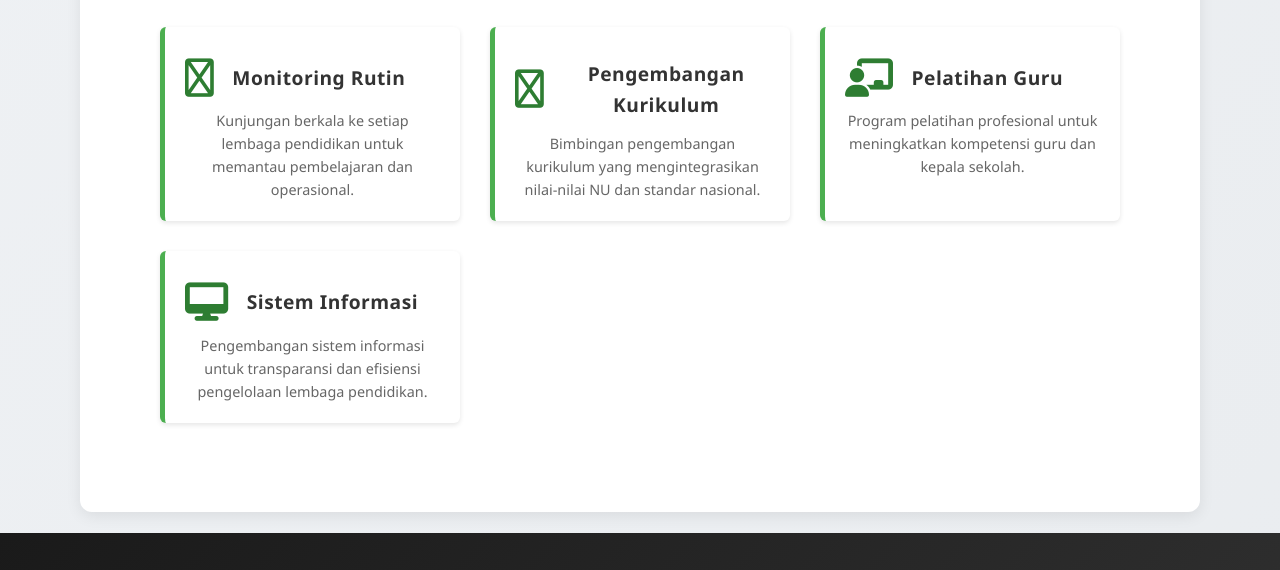
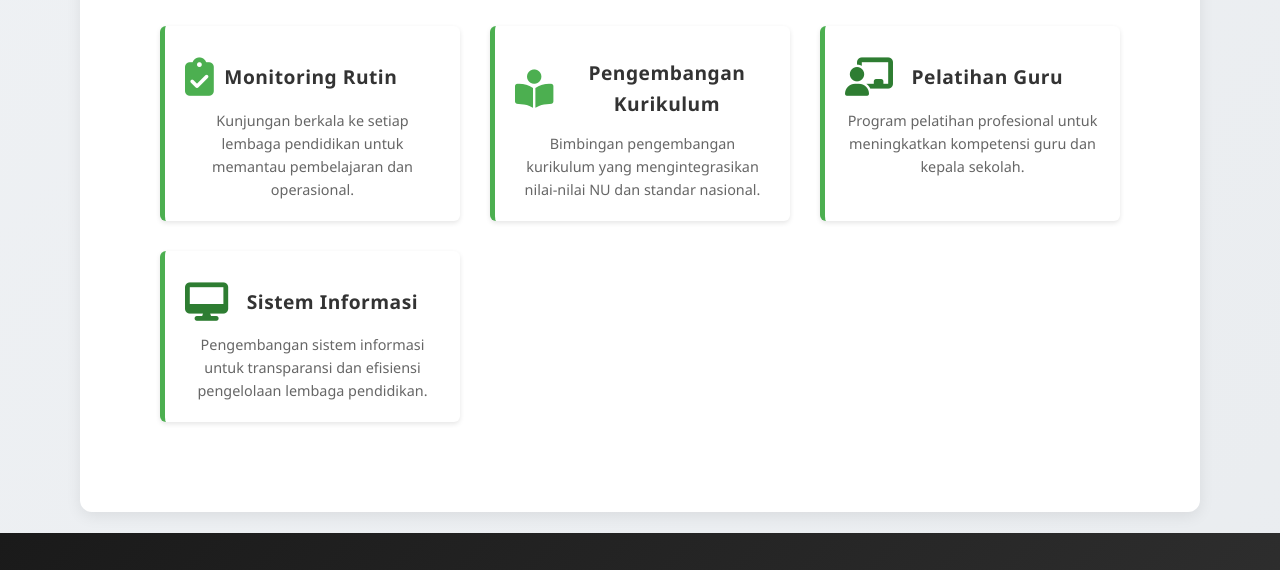
Before and after one commit to Denwibby/Project-MWCNU.github.io, a website: page pages/bp3nu-profile.html in a window 1280 px wide. Shown: the part 3332-3902 px from the top of the page. Drawn offline with Linux system fonts and the light colour scheme.

Commit message:
Perubahan warna

```diff
--- a/css/mobile-override.css
+++ b/css/mobile-override.css
@@ -55,7 +55,7 @@
         display: block;
         visibility: visible;
         opacity: 1;
-        background: linear-gradient(135deg, #1a5f7a 0%, #0d3d52 100%);
+        background: linear-gradient(135deg, #4CAF50 0%);
         padding: 40px 16px;
         color: white;
     }
--- a/pages/bp3nu-profile.html
+++ b/pages/bp3nu-profile.html
@@ -206,11 +206,11 @@
             <h2>Program Kerja Utama BP3MNU</h2>
             <div class="program-grid">
                 <div class="program-card">
-                    <h3><i class="far fa-bullseye fa-icon-green"></i> Monitoring Rutin</h3>
+                    <h3><i class="fas fa-clipboard-check"></i> Monitoring Rutin</h3>
                     <p>Kunjungan berkala ke setiap lembaga pendidikan untuk memantau pembelajaran dan operasional.</p>
                 </div>
                 <div class="program-card">
-                    <h3><i class="far fa-book fa-icon-green"></i> Pengembangan Kurikulum</h3>
+                    <h3><i class="fas fa-book-reader"></i> Pengembangan Kurikulum</h3>
                     <p>Bimbingan pengembangan kurikulum yang mengintegrasikan nilai-nilai NU dan standar nasional.</p>
                 </div>
                 <div class="program-card">
```
